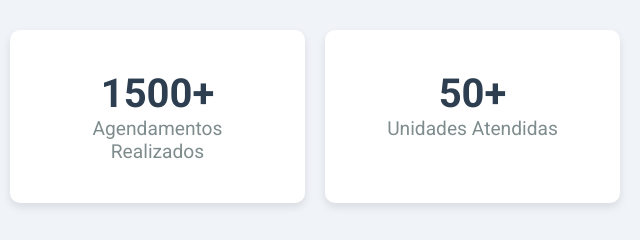
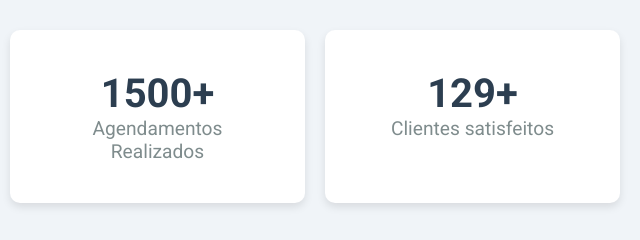
Before and after one commit to Reynanwq/sistema-de-agendamento-de-consultas, a plain HTML site: page index.html in a window 1280 px wide. Shown: the part 734-974 px from the top of the page, 640-1280 px from the left. Drawn offline with Linux system fonts and the light colour scheme.

Commit message:
feat: mais ajustes

```diff
--- a/index.html
+++ b/index.html
@@ -60,8 +60,8 @@
             <p>Agendamentos Realizados</p>
         </div>
         <div>
-            <h2>50+</h2>
-            <p>Unidades Atendidas</p>
+            <h2>129+</h2>
+            <p>Clientes satisfeitos</p>
         </div>
     </section>
 
```
